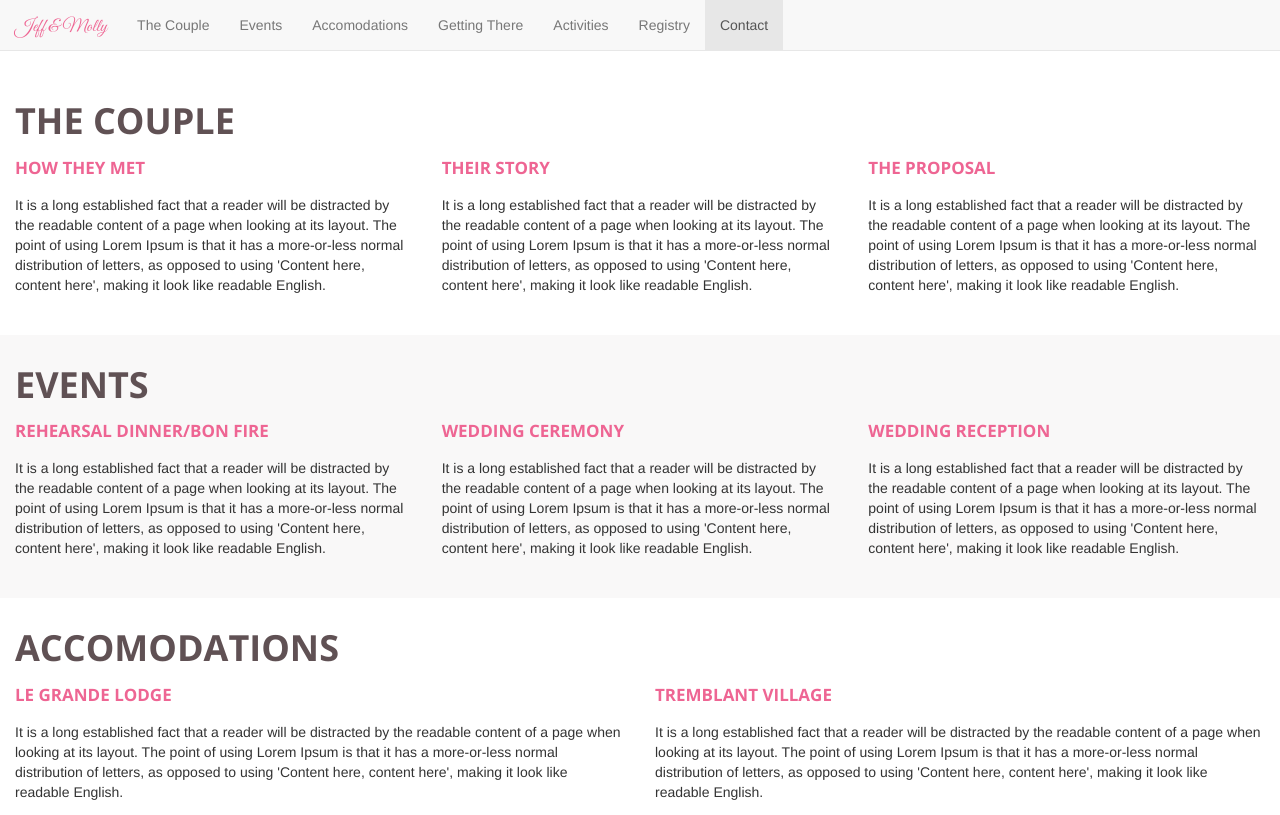
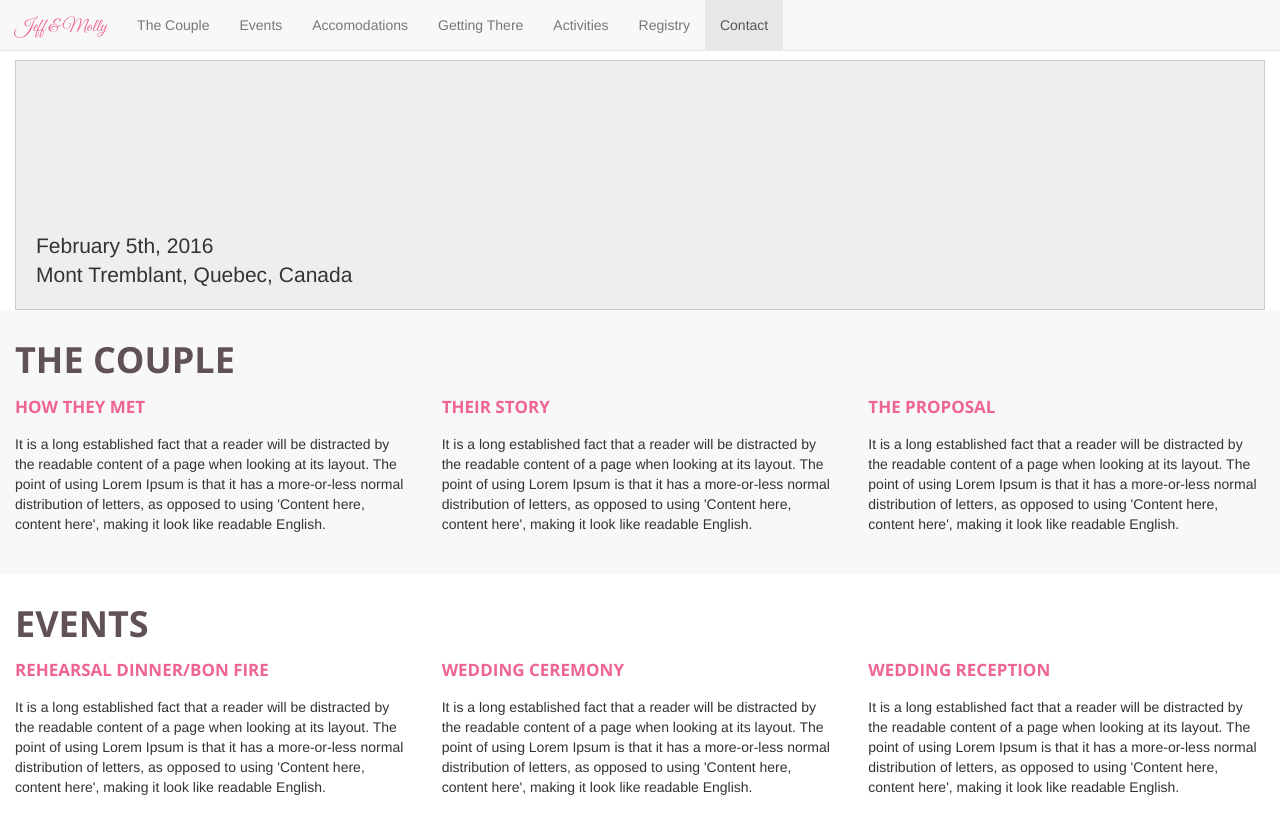
Before and after one commit to jbritton/wedding-website, a plain HTML site: page index.html in a window 1280 px wide. Shown: the top 815 px of the page. Drawn offline with nearby package versions, Linux system fonts and the light colour scheme.

Commit message:
Update 2015-05-18T03:45:59.871Z

```diff
--- a/css/style.css
+++ b/css/style.css
@@ -1,13 +1,16 @@
+body {
+    position: relative;
+}
 
 .logo {
+    color: #ee6593;
     font-family: 'Great Vibes', cursive;
-    color: #ee6593;
 }
 
 h1 {
+    color: #605154;
     font-family: 'Open Sans', sans-serif;
     font-size: 36px;
-    color: #605154;
     font-weight: 700;
     text-transform: uppercase;
     margin: 0px 0 15px;
@@ -21,6 +24,11 @@ h2 {
     line-height: 24px;
     margin: 0px 0 15px;
     text-transform: uppercase;
+}
+
+
+header {
+    margin-top: 60px;
 }
 
 section {
--- a/index.html
+++ b/index.html
@@ -13,9 +13,9 @@
     <script type="text/javascript" src="lib/bootstrap/dist/js/bootstrap.js"></script>
     <script type="text/javascript" src="js/app.js"></script>
 </head>
-<body data-spy="scroll">
+<body data-spy="scroll" data-target="#nav-links">
 
-    <nav class="navbar navbar-default navbar-static-top" role="navigation">
+    <nav class="navbar navbar-default navbar-fixed-top" role="navigation">
         <div class="navbar-header">
             <button type="button"
                     class="navbar-toggle"
@@ -27,9 +27,11 @@
                 <span class="icon-bar"></span>
                 <span class="icon-bar"></span>
             </button>
-            <a class="navbar-brand" href="#"><span class="logo">Jeff & Molly</span></a>
+            <a class="navbar-brand" href="#">
+                <span class="logo">Jeff & Molly</span>
+            </a>
         </div>
-        <div class="navbar-collapse collapse">
+        <div id="nav-links" class="navbar-collapse collapse">
             <ul class="nav navbar-nav">
                 <li role="presentation" class="active"><a href="#">The Couple</a></li>
                 <li role="presentation"><a href="#the-couple">Events</a></li>
@@ -41,6 +43,19 @@
             </ul>
         </div>
     </nav>
+
+    <header class="container-fluid">
+        <div class="row">
+            <div class="col-md-12">
+                <div class="hero-placeholder">
+                    <div class="hero-text">
+                        <span class="date lead">February 5th, 2016</span><br/>
+                        <span class="location lead">Mont Tremblant, Quebec, Canada</span>
+                    </div>
+                </div>
+            </div>
+        </div>
+    </header>
 
     <section id="the-couple" class="container-fluid">
         <div class="row">
@@ -161,45 +176,10 @@
             <div class="col-md-12">
                 <h1 class="section-header">Contact Us</h1>
             </div>
+
         </div>
     </section>
 
 
-    <!--
-    <section class="container hero-container">
-        <div class="row">
-            <div class="col-md-12">
-                <div class="hero-placeholder">
-                    <div class="hero-text">
-                        <span class="date lead">February 5th, 2016</span><br/>
-                        <span class="location lead">Mont Tremblant, Quebec, Canada</span>
-                    </div>
-                </div>
-            </div>
-        </div>
-    </section>
-
-    <section class="container content-container">
-        <div class="row">
-            <div class="col-md-12">
-                <h1>Welcome</h1>
-                <p>
-                    Welcome to our wedding website.  We will be getting married in Mont Tremblant, Quebec, Canada on February 5th, 2016.  We are excited
-                    to celebrate the start of our marriage with the friends and family whom we love so dearly.  We hope to make it as easy as possible for
-                    people to attend the celebration but we understand that it might be difficult for some.  We hope you can make it.  Please check back for periodically as more
-                    details emerge.
-                </p>
-                <h1>Our Story</h1>
-                <p>
-                    Molly and Jeff first met back in September 2010 as two twenty-somethings out enjoying a Saturday night in Baltimore
-                    City.  To this day, the details of their first encounter are a bit hazy but they had a lot in common and Jeff had the good sense to ask Molly for her phone
-                    number.  The following week, they went on their first date to a local sushi bar.  What followed was a wonderful relationship
-                    that grew stronger with every passing day.  On, December 6th, 2014, Jeff proposed to Molly in New York City.  Molly said 'Yes'.
-                </p>
-            </div>
-        </div>
-    </section>
-    -->
-
 </body>
 </html>
--- a/js/app.js
+++ b/js/app.js
@@ -2,5 +2,4 @@
 $(function(){
 
 
-
 });
```
